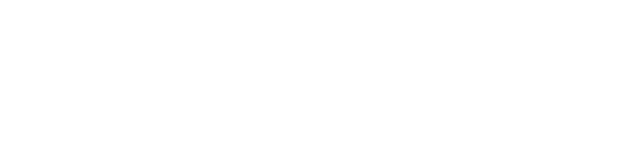
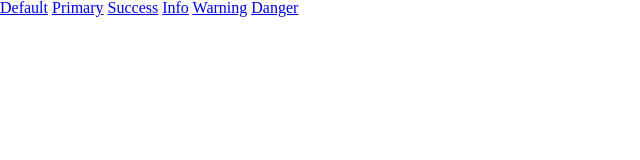
Before and after one commit to debsa-prog/common_components_btn, a plain HTML site: page index.html in a window 1280 px wide. Shown: the whole page, without its empty margins (0-640 px from the left). Drawn offline with nearby package versions, Linux system fonts and the light colour scheme.

Commit message:
add btn class to anchors

```diff
--- a/index.html
+++ b/index.html
@@ -8,6 +8,11 @@
   <link rel="stylesheet" href="https://cdnjs.cloudflare.com/ajax/libs/meyer-reset/2.0/reset.css">
 </head>
 <body>
-
+  <a href="#" class="btn">Default</a>
+  <a href="#" class="btn">Primary</a>
+  <a href="#" class="btn">Success</a>
+  <a href="#" class="btn">Info</a>
+  <a href="#" class="btn">Warning</a>
+  <a href="#" class="btn">Danger</a>
 </body>
 </html>
```
